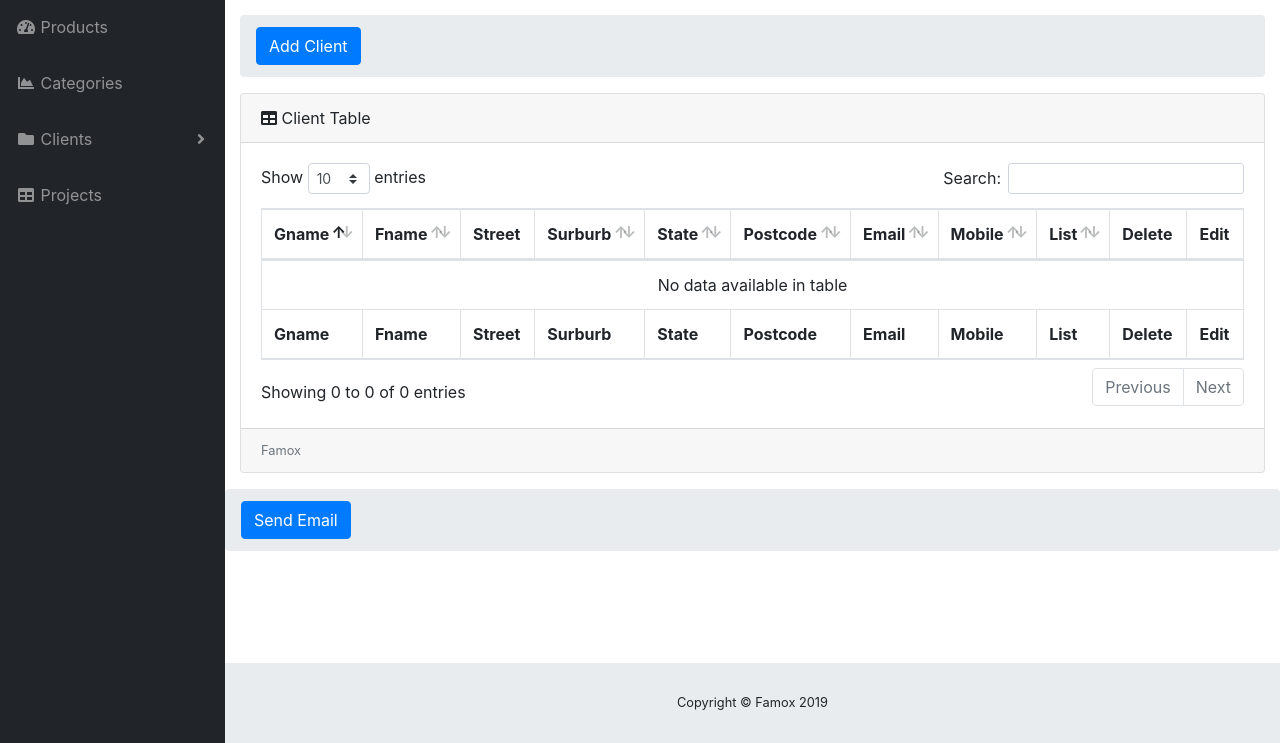
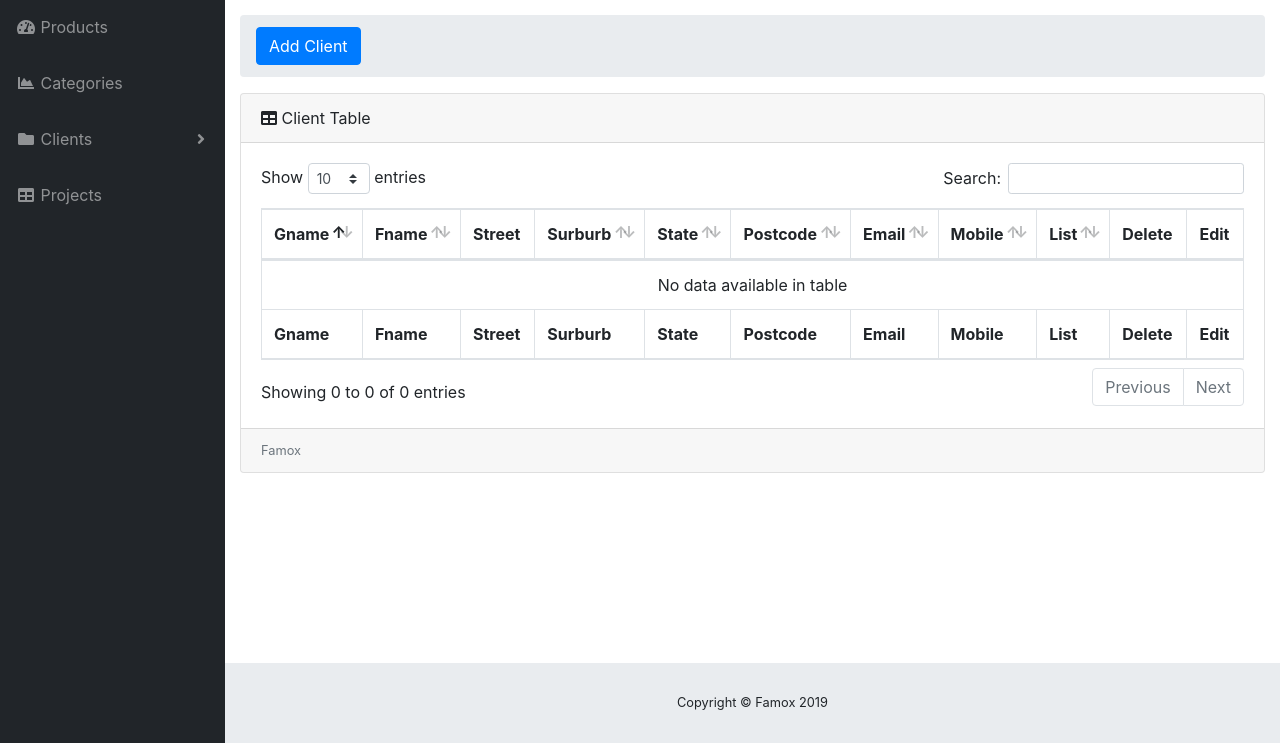
Before and after one commit to xingdongcai/webman, a PHP site: page /clients/index.php?clientid=1 in a window 1280 px wide. Shown: the part 57-800 px from the top of the page. Run offline with PHP 8.4, Linux system fonts and the light colour scheme; the visitor is signed in with stand-in values (Sample User, id 1); data that the repository does not hold is empty.

Commit message:
client table update

```diff
--- a/clients/email.php
+++ b/clients/email.php
@@ -152,7 +152,7 @@ $stmt->execute();
                             <td><?php echo $row[1];  ?></td>
                             <td><?php echo $row[2];  ?></td>
                             <td><?php echo $row[7];  ?></td>
-                            <td align="center"><input type="checkbox" name="check[]" value=""></td>
+                            <td align="center"><input type="checkbox" name="check[]" value="<?php echo $row[0]; ?>"></td>
                         </tr>
                         <?php
                     }
--- a/clients/index.php
+++ b/clients/index.php
@@ -175,9 +175,8 @@ $stmt->execute();
                         <td><?php
                             if ($row[9]==0){
                                 echo "N";
-                            }else{ ?>
-                                <input type="checkbox" name="check[]" value="<?php echo $row[0]; ?>">
-                            <?php
+                            }else{
+                                echo "Y";
                             }
                             ?>
                         </td>
@@ -203,11 +202,7 @@ $stmt->execute();
 
 
       </div>
-        <ol class="breadcrumb">
-            <li class="breadcrumb-item">
-                <input class="btn-block btn btn-primary" type="submit" value="Send Email">
-            </li>
-        </ol>
+
         </form>
       <!-- /.container-fluid -->
 
```
